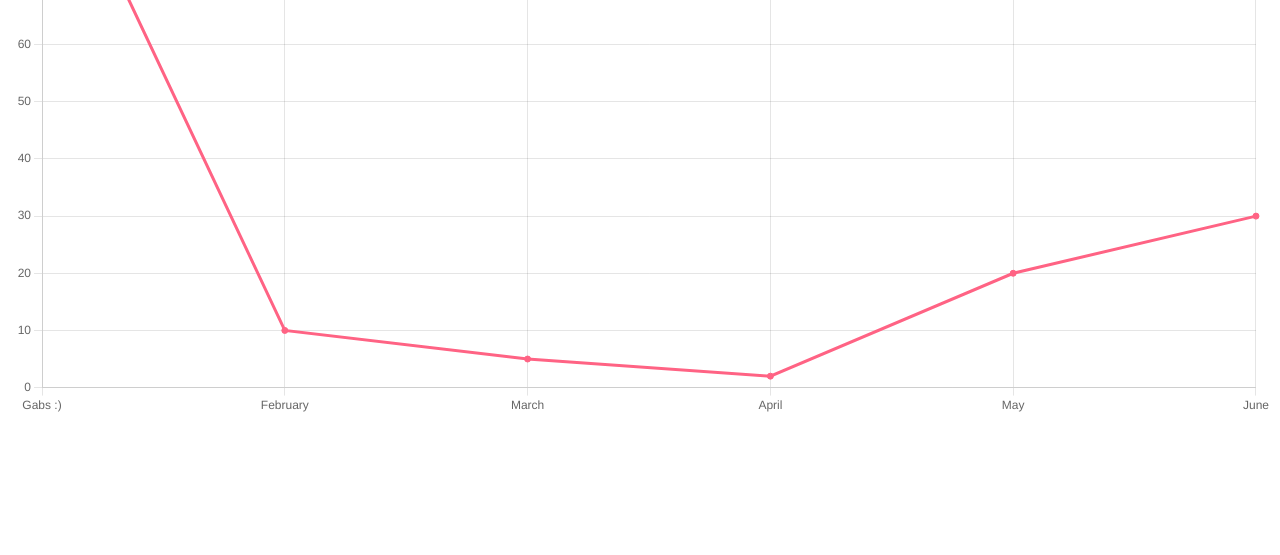
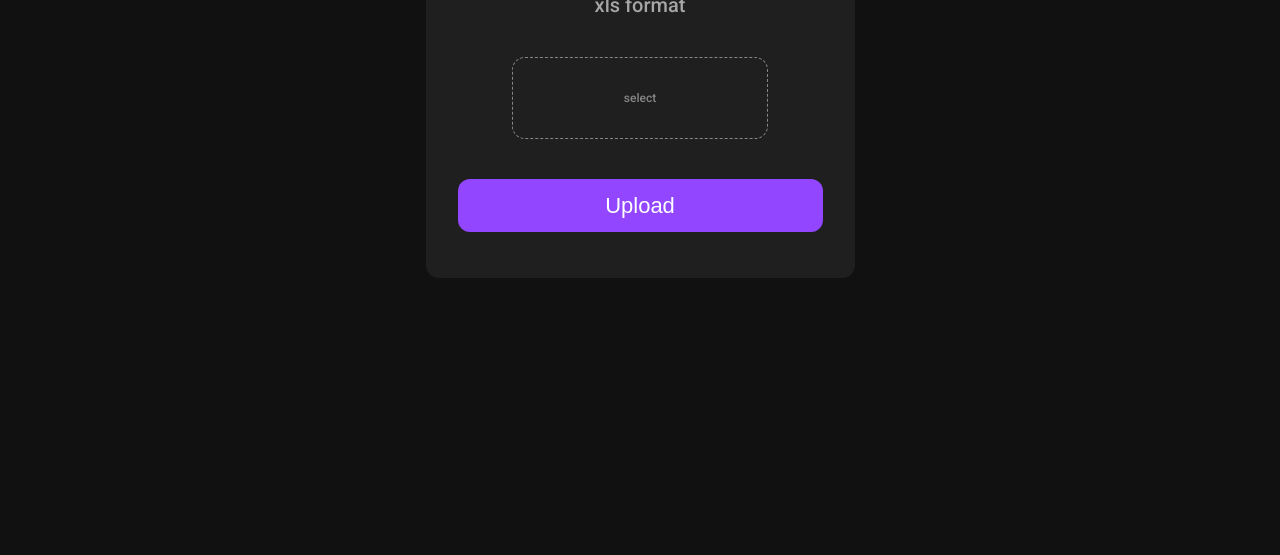
Before and after one commit to perfil-socioeconomico/trabalho-si-2022, a plain HTML site: page index.html in a window 1280 px wide. Shown: the part 245-800 px from the top of the page. Drawn offline with nearby package versions, Linux system fonts and the light colour scheme.

Commit message:
versao-final

```diff
--- a/index.css
+++ b/index.css
@@ -0,0 +1,60 @@
+body {
+    font-family: 'Roboto', sans-serif;
+    background-color: #111111;
+}
+
+h1 {
+    margin: 71px 0 9px 0;
+    font-size: 30px;
+    color: #FFFFFF;
+    font-weight: 200;
+}
+
+h2 {
+    font-size: 20px;
+    color: #A6A6A6;
+    font-weight: 400;
+    margin: 0;
+}
+
+input[type="file"] {
+    display: none;
+}
+
+label {
+    border: 0.5px dashed #868686;
+    border-radius: 13px;
+    padding: 33px 111px;
+    color: #868686;
+    cursor: pointer;
+    margin: 40px auto;
+    font-size: 12px;
+}
+
+
+button {
+    background-color: #9246FF;
+    border: none;
+    color: #FFFFFF;
+
+    text-align: center;
+    cursor: pointer;
+    font-size: 22px;
+
+    border-radius: 12px;
+    height:  53px;
+    width: 365px;
+}
+
+.container{
+    background-color: #1F1F1F;
+    border-radius: 13px;
+    margin: 123px auto;
+    flex-direction: column;
+
+    display: flex;
+    align-items: center;
+    position: relative;
+    width: 429px;
+    height: 400px;
+}
--- a/index.html
+++ b/index.html
@@ -8,43 +8,27 @@
 
     <link rel="stylesheet" href="index.css">
     <script src="https://cdnjs.cloudflare.com/ajax/libs/xlsx/0.17.5/xlsx.min.js"></script>
-    <script src="https://cdn.jsdelivr.net/npm/chart.js"></script>
+
+    <link rel="preconnect" href="https://fonts.googleapis.com">
+    <link rel="preconnect" href="https://fonts.gstatic.com" crossorigin>
+    <link href="https://fonts.googleapis.com/css2?family=Roboto:wght@500&display=swap" rel="stylesheet">
 
     <script src="index.js"></script>
 </head>
 <body>
-    <input type="file" id="file_upload" />
-    <button onclick="upload()">Upload</button>
 
-    <div>
-        <canvas id="myChart"></canvas>
+
+
+    <div class="container">
+      <h1 id="start">Upload your documents</h1>
+      <h2 id="desc">xls format</h2>
+      <label>select</label>
+      <input type="file" id="file_upload" />
+      <button onclick="upload()">Upload</button>
     </div>
 
     <script>
-        const data = {
-          labels: [
-            'Gabs :)',
-            'February',
-            'March',
-            'April',
-            'May',
-            'June',
-          ],
-          datasets: [{
-            label: 'My First dataset',
-            backgroundColor: 'rgb(255, 99, 132)',
-            borderColor: 'rgb(255, 99, 132)',
-            data: [100, 10, 5, 2, 20, 30, 45],
-          }]
-        };
 
-        const config = {
-          type: 'line',
-          data: data,
-          options: {}
-        };
-
-        const myChart = new Chart(document.getElementById('myChart'), config);
-      </script>
+    </script>
 </body>
 </html>
```
